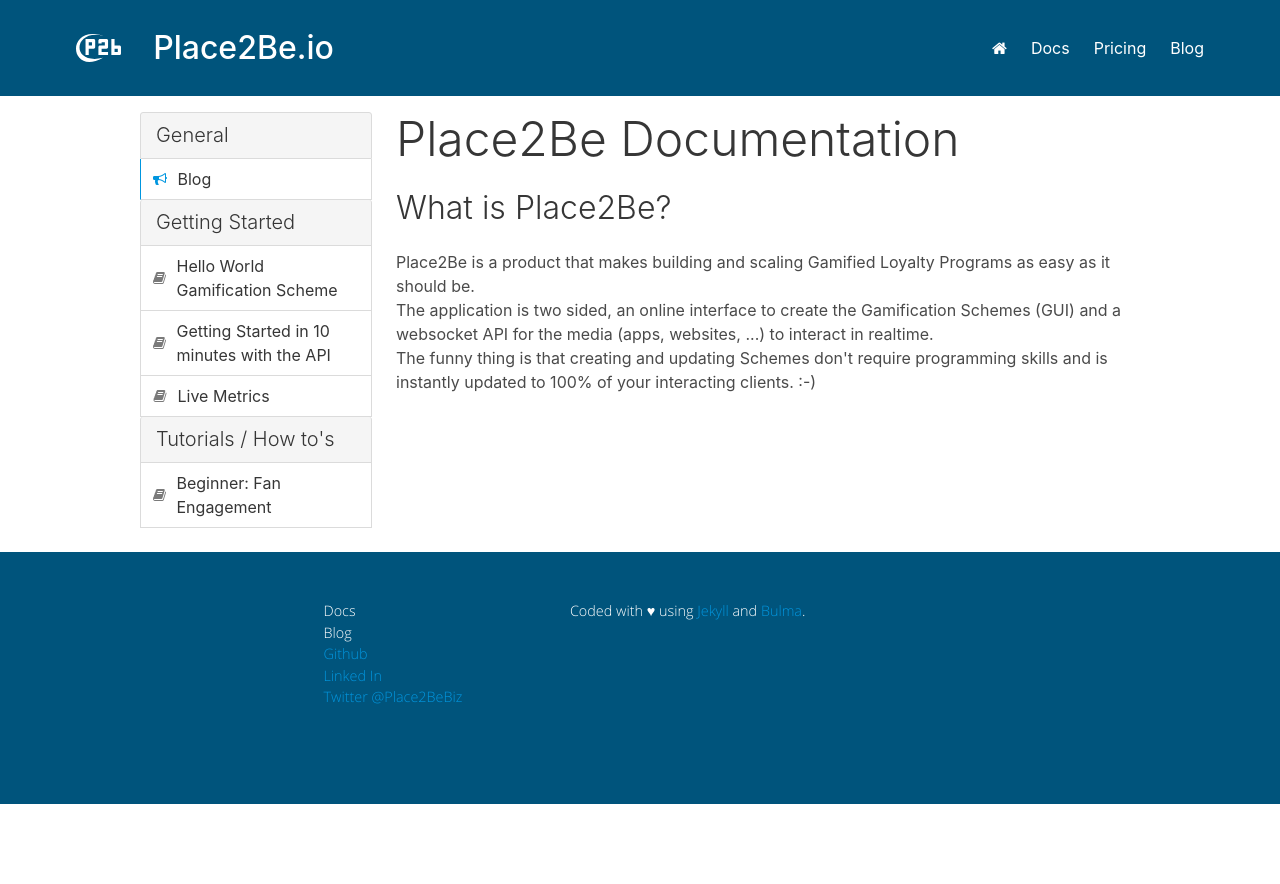
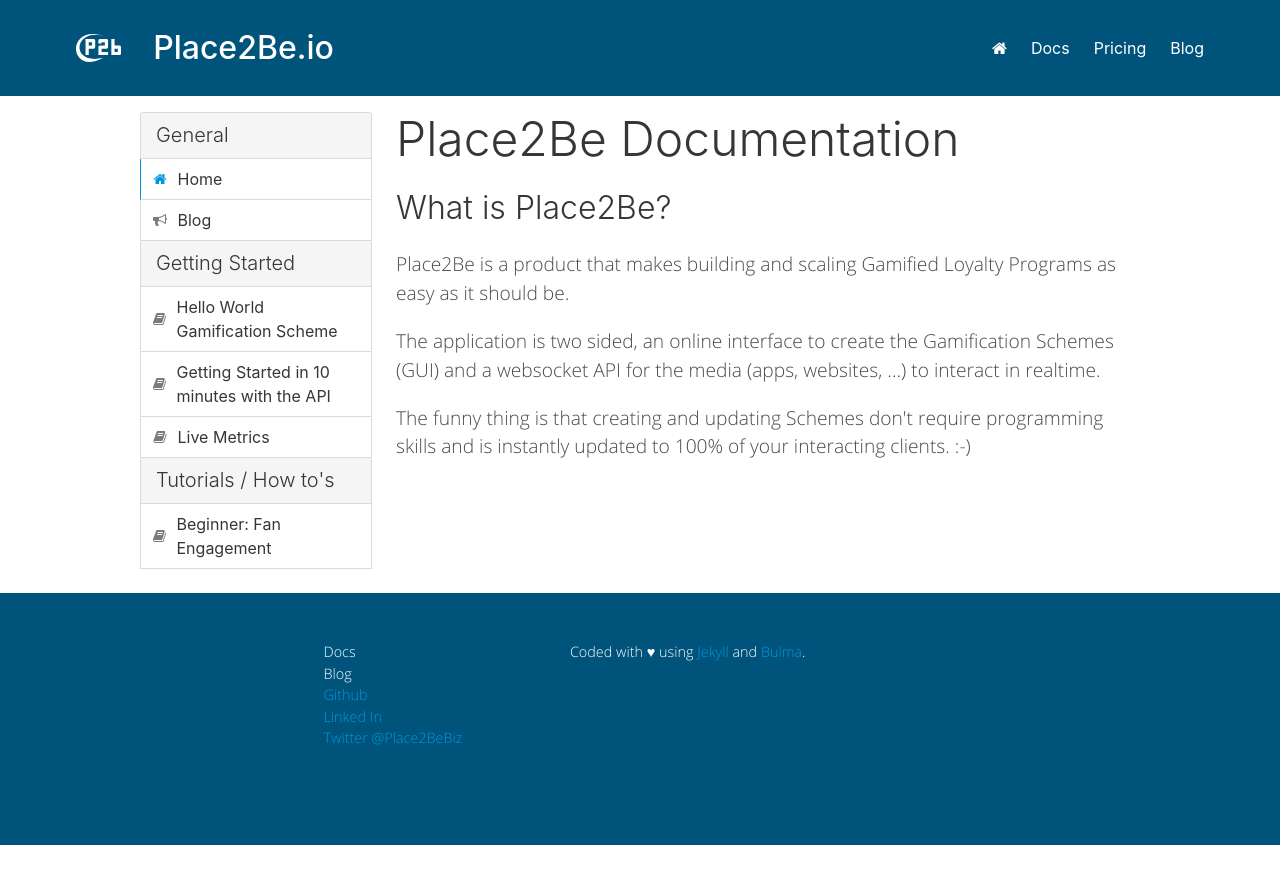
Before and after one commit to dvergeylen/place2be-docs, a Jekyll site: the page built from index.md, in a window 1280 px wide. Shown: the top 884 px of the page. Built offline with Jekyll 4.4.1, drawn with Linux system fonts in a browser that asks for light colours.

Commit message:
Harmonized Page titles and added a new Documentation Home button

```diff
--- a/_includes/nav_bar.html
+++ b/_includes/nav_bar.html
@@ -2,7 +2,13 @@
   <p class="panel-heading">
     General
   </p>
-  <a class="panel-block {% if page.title == blog %} is-active {% endif %}" href="{{ site.baseurl }}/blog">
+  <a class="panel-block {% if page.title == 'index' %} is-active {% endif %}" href="{{ site.baseurl }}/">
+    <span class="panel-icon">
+      <i class="fa fa-home"></i>
+    </span>
+    Home
+  </a>
+  <a class="panel-block {% if page.title == 'blog' %} is-active {% endif %}" href="{{ site.baseurl }}/blog">
     <span class="panel-icon">
       <i class="fa fa-bullhorn"></i>
     </span>
--- a/_layouts/default.html
+++ b/_layouts/default.html
@@ -5,7 +5,7 @@
     <meta http-equiv="X-UA-Compatible" content="IE=edge">
     <meta name="viewport" content="width=device-width, initial-scale=1">
 
-    <title>{% if page.title %}{{ page.title | escape }}{% else %}{{ site.title | escape }}{% endif %}</title>
+    <title>{% if page.nice_title %}{{ page.nice_title | escape }}{% else %}{{ site.title | escape }}{% endif %}</title>
     <meta name="description" content="{{ page.excerpt | default: site.description | strip_html | normalize_whitespace | truncate: 160 | escape }}">
 
     <link rel="stylesheet" href="{{ "/assets/main.css" | relative_url }}">
--- a/index.md
+++ b/index.md
@@ -3,11 +3,15 @@
 # Edit theme's home layout instead if you wanna make some changes
 # See: https://jekyllrb.com/docs/themes/#overriding-theme-defaults
 layout: home
+title: index
+nice_title: P2B - Docs
 ---
 
 <h1 class="title is-1">Place2Be Documentation</h1>
 
 <h3 class="title is-3">What is Place2Be?</h3>
-<p>Place2Be is a product that makes building and scaling Gamified Loyalty Programs as easy as it should be.</p>
-<p>The application is two sided, an online interface to create the Gamification Schemes (GUI) and a websocket API for the media (apps, websites, ...) to interact in realtime.</p>
-<p>The funny thing is that creating and updating Schemes don't require programming skills and is instantly updated to 100% of your interacting clients. :-)</p>
+<div class="post-content">
+  <p>Place2Be is a product that makes building and scaling Gamified Loyalty Programs as easy as it should be.</p>
+  <p>The application is two sided, an online interface to create the Gamification Schemes (GUI) and a websocket API for the media (apps, websites, ...) to interact in realtime.</p>
+  <p>The funny thing is that creating and updating Schemes don't require programming skills and is instantly updated to 100% of your interacting clients. :-)</p>
+</div>
```
Also changed, not shown: blog.md (+1 -0 lines), getting_started/live_metrics.md (+1 -0 lines), tutorials/beginner_fan_engagement.md (+1 -0 lines).
